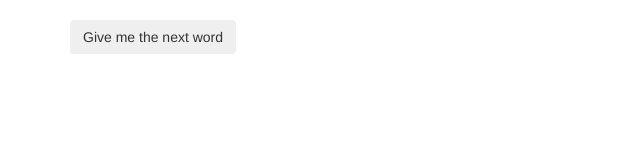
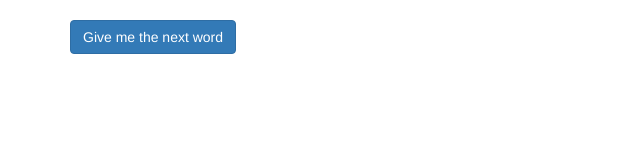
Before and after one commit to dmruczek/wordle-solver, a website: page index.html in a window 1280 px wide. Shown: the whole page, without its empty margins (0-640 px from the left). Drawn offline with nearby package versions, Linux system fonts and the light colour scheme.

Commit message:
style tweaking

```diff
--- a/index.html
+++ b/index.html
@@ -257,7 +257,7 @@
 
     <div class="container" id="wordle-solver-app">
 
-        <button class="btn" style="margin-bottom:30px; margin-top:20px;" v-on:click="handleBtn">Give me the next word</button>
+        <button class="btn btn-primary" style="margin-bottom:30px; margin-top:20px;" v-on:click="handleBtn">Give me the next word</button>
 
         <div style="width: 350px; height: 420px;">
             <div v-for="word in wordList" class="wordle-row">
```
